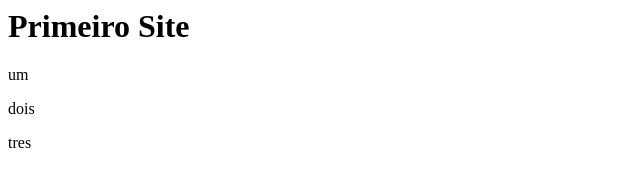
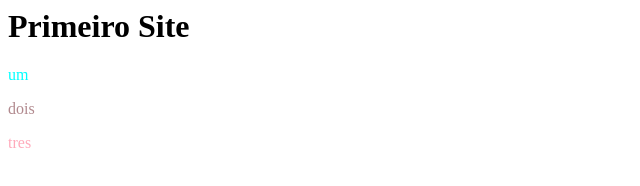
Before and after one commit to Vinicius-pinh/New-site-2025, a plain HTML site: page index.html in a window 1280 px wide. Shown: the full height of the page, 0-640 px from the left. Drawn offline with Linux system fonts and the light colour scheme.

Commit message:
update.index

```diff
--- a/index.html
+++ b/index.html
@@ -1,8 +1,13 @@
 <html>
     <body>
+
         <h1>Primeiro Site</h1>
-        <p>um</p>
-        <p>dois</p>
-        <p>tres</p>
+
+        <p style="color:aqua">um</p>
+
+        <p style="color: rgba(100,20,30,0.5)">dois</p>
+
+        <p style="color: #FAB">tres</p>
+
     </body>
 </html>
```
